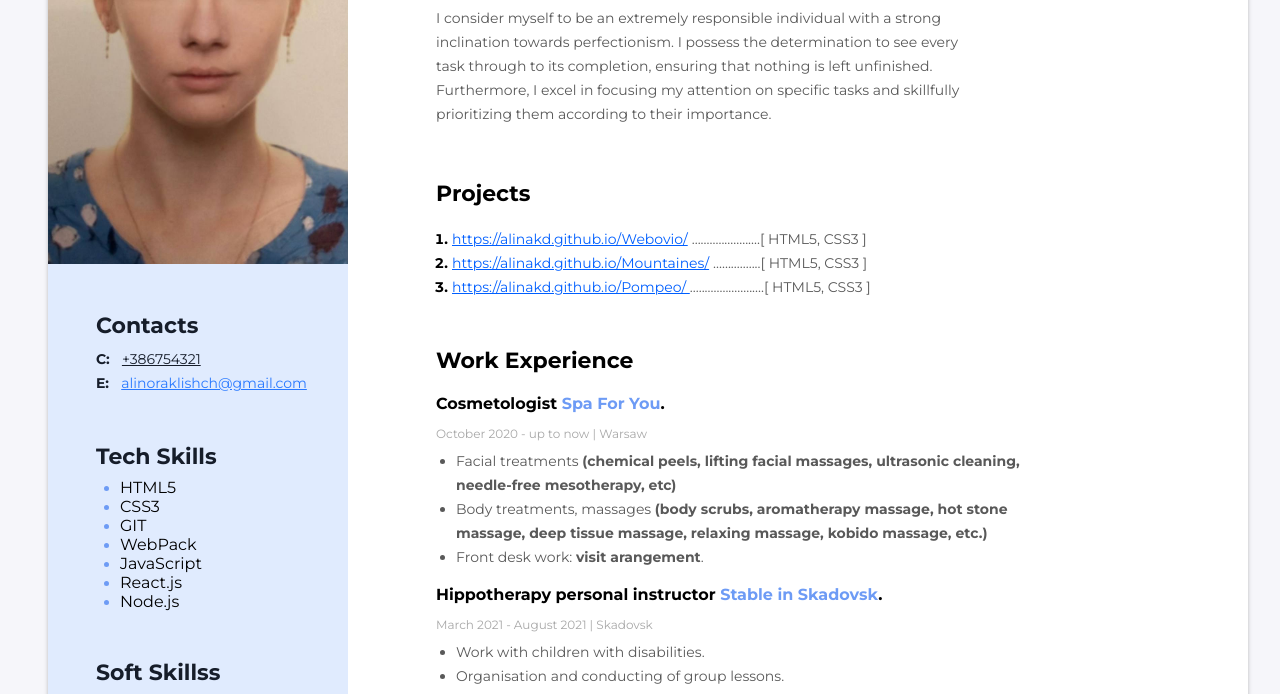
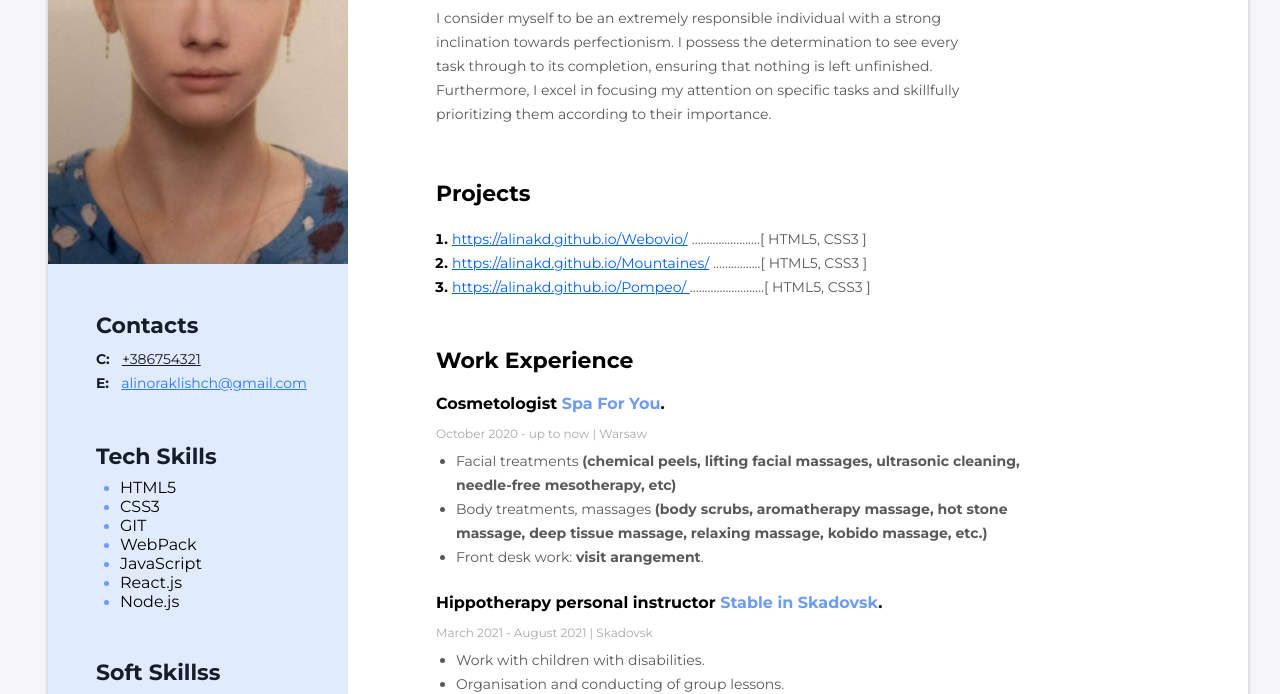
Before and after one commit to alinakd/Resume, a plain HTML site: page index.html in a window 1280 px wide. Shown: the part 264-958 px from the top of the page. Drawn offline with Linux system fonts and the light colour scheme.

Commit message:
fixed margin between work place items

```diff
--- a/css/styles.css
+++ b/css/styles.css
@@ -2,7 +2,6 @@ body {
   background-color: #f6f6fa;
   padding: 40px;
   font-family: "Montserrat", sans-serif;
-  width: fit-content;
 }
 
 /* Wrapper */
@@ -183,7 +182,7 @@ body {
 }
 
 .work_experience_place {
-  margin-bottom: 16px;
+  margin-bottom: 24px;
 }
 
 .work_experience_company {
```
